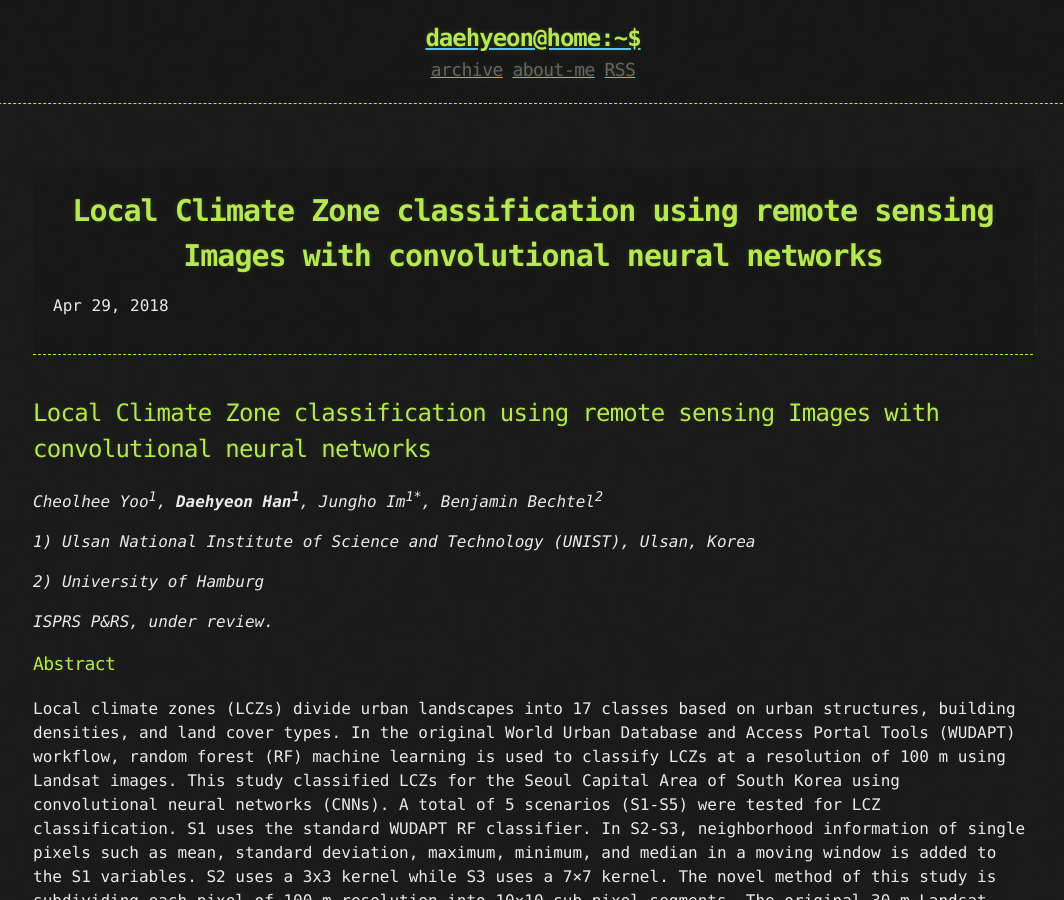
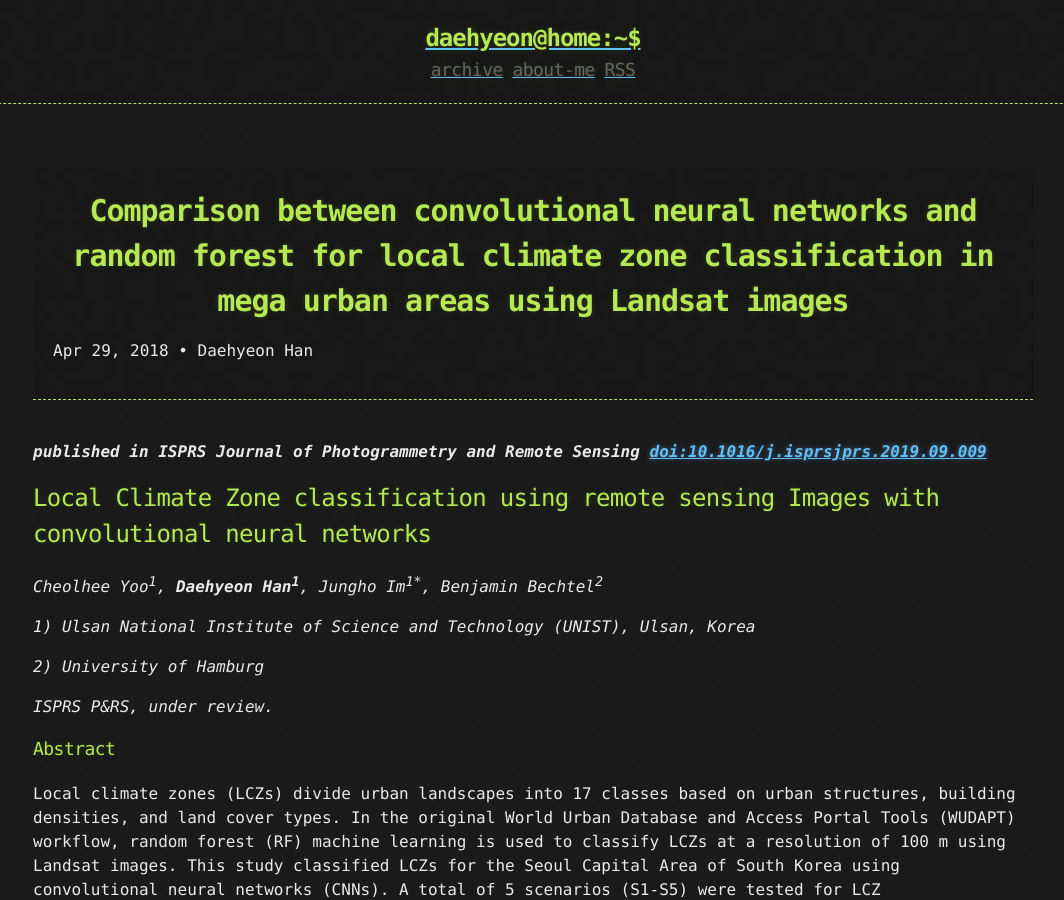
Before and after one commit to daehyeon-han/daehyeon-han.github.io, a Jekyll site: the page built from _posts/2018-04-29-LCZ.md, in a window 1280 px wide and 900 px high. Shown: the whole window, without its empty margins (107-1171 px from the left). Built offline with Jekyll 4.4.1, drawn with Linux system fonts in a browser that asks for light colours; comment, search, counter and statistics services are not loaded.

Commit message:
major updates
created not for publish folder
updated all researches

```diff
--- a/_posts/2018-04-29-LCZ.md
+++ b/_posts/2018-04-29-LCZ.md
@@ -1,8 +1,12 @@
 ---
-title: "Local Climate Zone classification using remote sensing Images with convolutional neural networks"
+title: "Comparison between convolutional neural networks and random forest for local climate zone classification in mega urban areas using Landsat images"
+author: Daehyeon Han
 date: 2018-04-29
-categories: research, cnn, urban, classification
+categories: research
 ---
+
+***published in ISPRS Journal of Photogrammetry and Remote Sensing [doi:10.1016/j.isprsjprs.2019.09.009](https://doi.org/10.1016/j.isprsjprs.2019.09.009)***
+
 ## Local Climate Zone classification using remote sensing Images with convolutional neural networks
 
 *Cheolhee Yoo<sup>1</sup>, **Daehyeon Han<sup>1</sup>**, Jungho Im<sup>1\*</sup>, Benjamin Bechtel<sup>2</sup>*
```
Also changed, not shown: _posts/2018-05-01-CI.md (deleted, +0 -19 lines), _posts/2018-12-15-landcover.md (renamed from _posts/2018-05-01-LineCNN.md, +2 -1 lines), _posts/2019-06-19-CI.md (added, +24 -0 lines), _posts/2020-03-25-sic_predict.md (+1 -1 lines), _posts/2020-03-30-cnn-landcover.md (+11 -3 lines), _posts/not for publish/2017-12-10-Another-Sample-Page.md (renamed from _posts/2017-12-10-Another-Sample-Page.md), _posts/not for publish/2017-12-11-One-More-Sample-Page.md (renamed from _posts/2017-12-11-One-More-Sample-Page.md), _posts/not for publish/2017-12-12-Sample-Page.md (renamed from _posts/2017-12-12-Sample-Page.md), _posts/not for publish/2018-01-06-Yet-Another-Sample-Page.md (renamed from _posts/2018-01-06-Yet-Another-Sample-Page.md), _posts/not for publish/2018-04-29-drought_lstm.md (renamed from _posts/2018-04-29-drought_lstm.md), uploads/research/201906-ci-case.jpg (added), uploads/research/201906-ci-flowchart.jpg (added), uploads/research/201906-ci-tracking.jpg (added).
